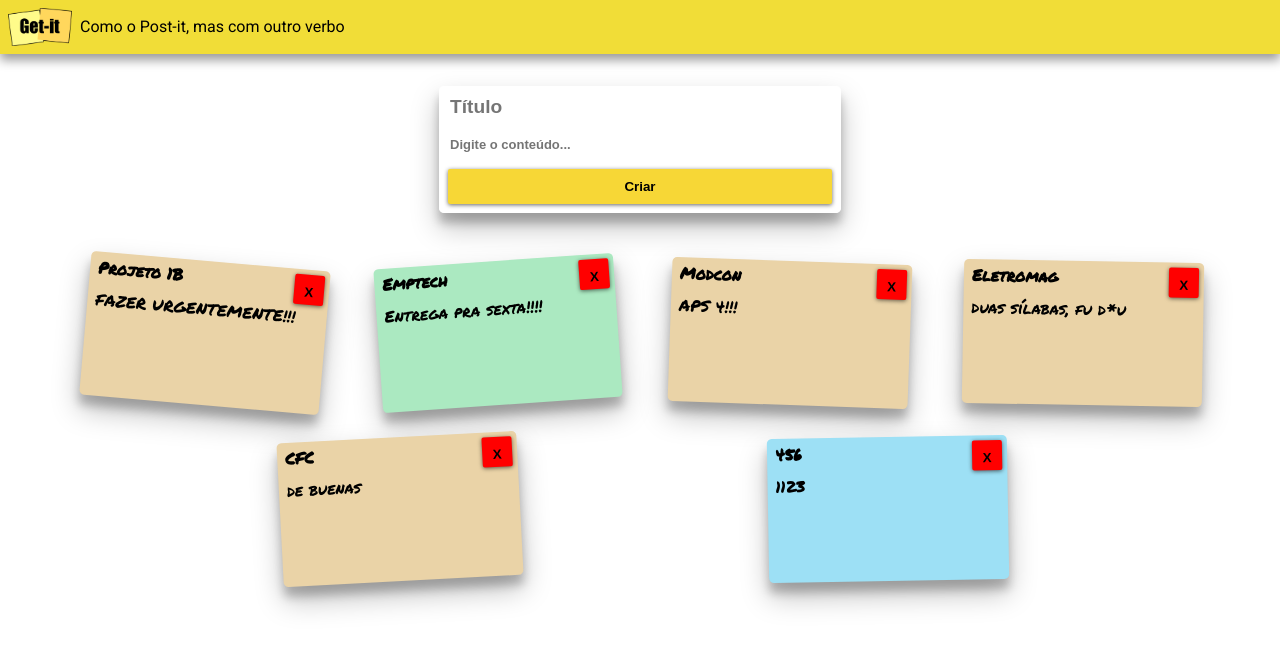
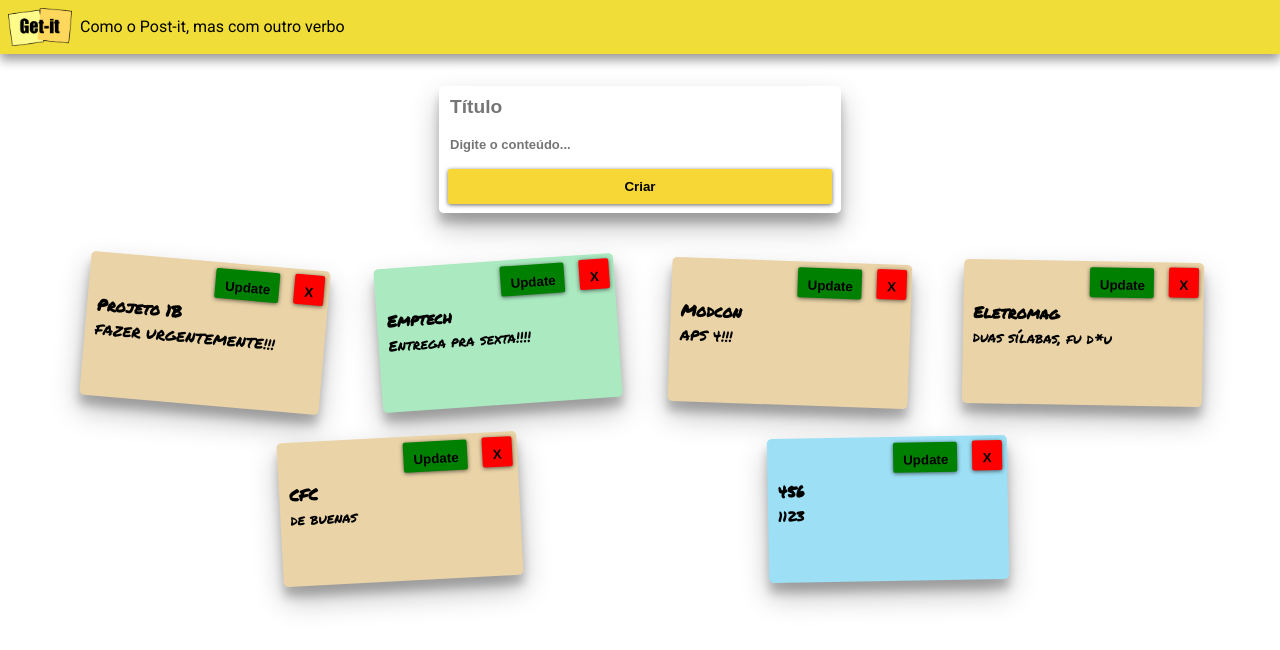
Before and after one commit to rodrigonigri/Techweb-Projeto1B, a Django app: page / in a window 1280 px wide. Shown: the top 650 px of the page. Run offline with Django 3.2, Linux system fonts and the light colour scheme; data comes from the database, SQL or seed files in the repository; some libraries are stand-ins or nearby versions.

Commit message:
CRUD implementado, e uso do docker (C+)

```diff
--- a/notes/static/notes/css/getit.css
+++ b/notes/static/notes/css/getit.css
@@ -104,8 +104,36 @@ Algumas informações úteis e dicas:
  .card-title{
    font-size: 1rem;
    font-weight: bold;
-   margin-bottom: 1rem;
+   margin-top: 2rem;
+   margin-bottom: 0rem;
+   background: transparent;
+   border-style: hidden;
+   font-family: 'Permanent Marker', cursive;
  }
+
+ .card-details{
+  font-size: larger;
+  background: transparent;
+  border-style: hidden;
+  outline: none;
+  resize: none;
+  font-family: 'Permanent Marker', cursive;
+  font-size: 0.9rem;
+}
+
+.delete{
+  position: absolute;
+  right: 0px;
+  top:0px
+}
+
+.update{
+  display: flex;
+  flex-direction: column;
+  justify-content: space-around;
+}
+
+
 
  .card-color-1{background-color: #ead3a7;}
  .card-color-2{background-color: #9de0f5;}
@@ -188,3 +216,14 @@ Algumas informações úteis e dicas:
    height: 30px;
    padding: 10px;
  }
+
+ #upd1{
+  background-color: green;
+  position: absolute;
+  top: 6px;
+  right: 50px;
+  width: 4rem;
+  height: 30px;
+  padding: 10px;
+  margin-left: 30px;
+}
--- a/notes/templates/notes/note.html
+++ b/notes/templates/notes/note.html
@@ -11,13 +11,16 @@
       <input type="hidden" name="delete" value="{{note.id}}">
       <button class="btn" id="del1" type="submit"> X </button>
     </form>
-      <h3 class="card-title">{{note.title}}</h3>
-      <div class="card-content">
-        <p>
-          {{note.content}}
-        </p>
-      </div>
-    </div>
+
+    <form class="update" method="post" action="update">
+      {% csrf_token %}
+        <input type="hidden" name="update" value="{{note.id}}">
+        <input id="{{note.id}}-title" class="card-title" name="title" value="{{note.title}}"/>
+        <textarea id="{{note.id}}-details" class="card-details" name="content">{{note.content}}</textarea>
+
+        <button class="btn" id="upd1" type="submit"> Update </button>
+    </form>
+</div>
 
 {% endfor %}
 
--- a/notes/urls.py
+++ b/notes/urls.py
@@ -5,4 +5,5 @@ from . import views
 urlpatterns = [
     path('', views.index, name='index'),
     path('delete', views.delete, name='delete1'),
+    path('update', views.update, name='update1'),
 ]
--- a/notes/views.py
+++ b/notes/views.py
@@ -19,3 +19,20 @@ def delete(request):
         id_ = request.POST.get("delete")
         Note.objects.get(id=id_).delete()
         return redirect('index')
+
+
+def update(request):
+    if request.method == "POST":
+        id_ = request.POST.get("update")
+        title = request.POST.get('title')
+        content = request.POST.get('content')
+        note = Note.objects.get(id=id_)
+        note.title = title
+        note.content = content
+        note.save()
+        '''
+        id_ = request.POST.get("update")
+        title = request.POST.get('titulo')
+        content = request.POST.get('detalhes')
+        Note.objects.update(id=id_, title=title, content=content).save()'''
+        return redirect('index')
```
